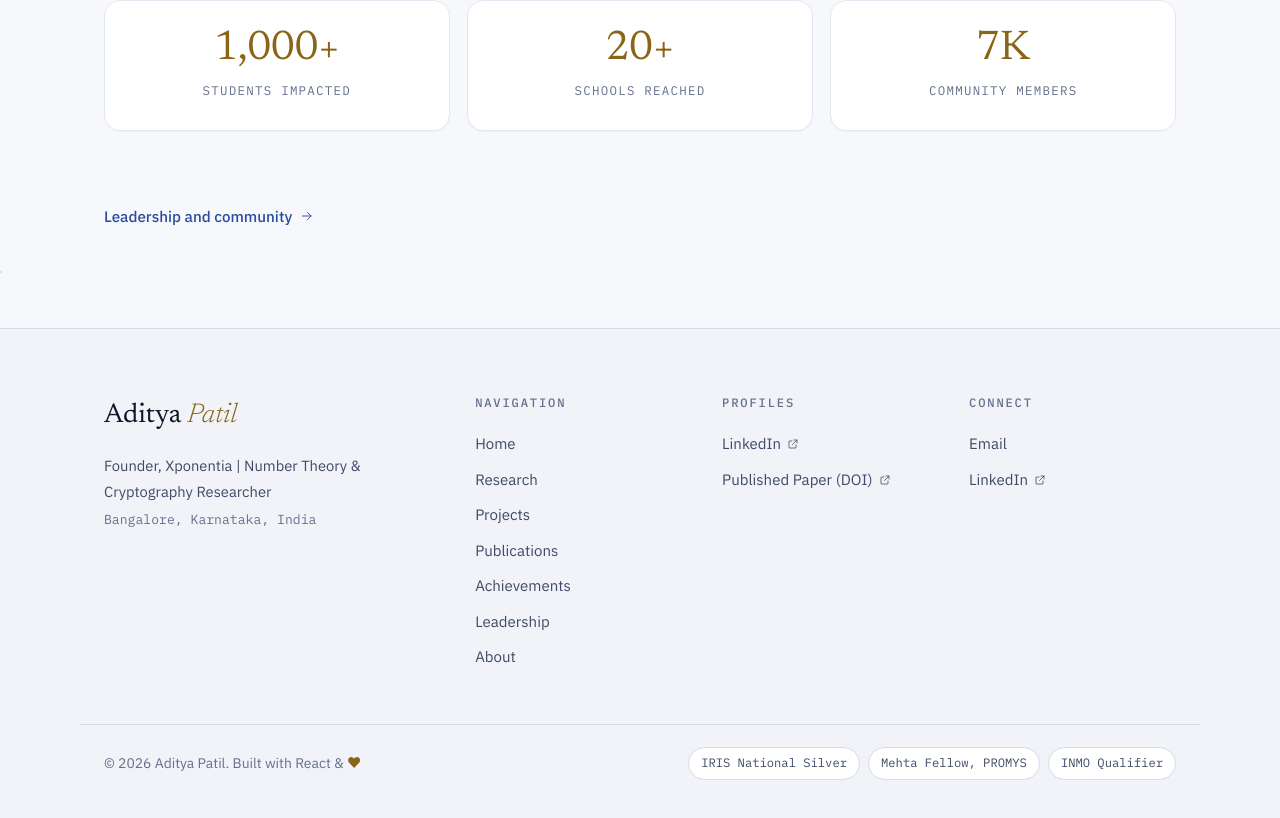
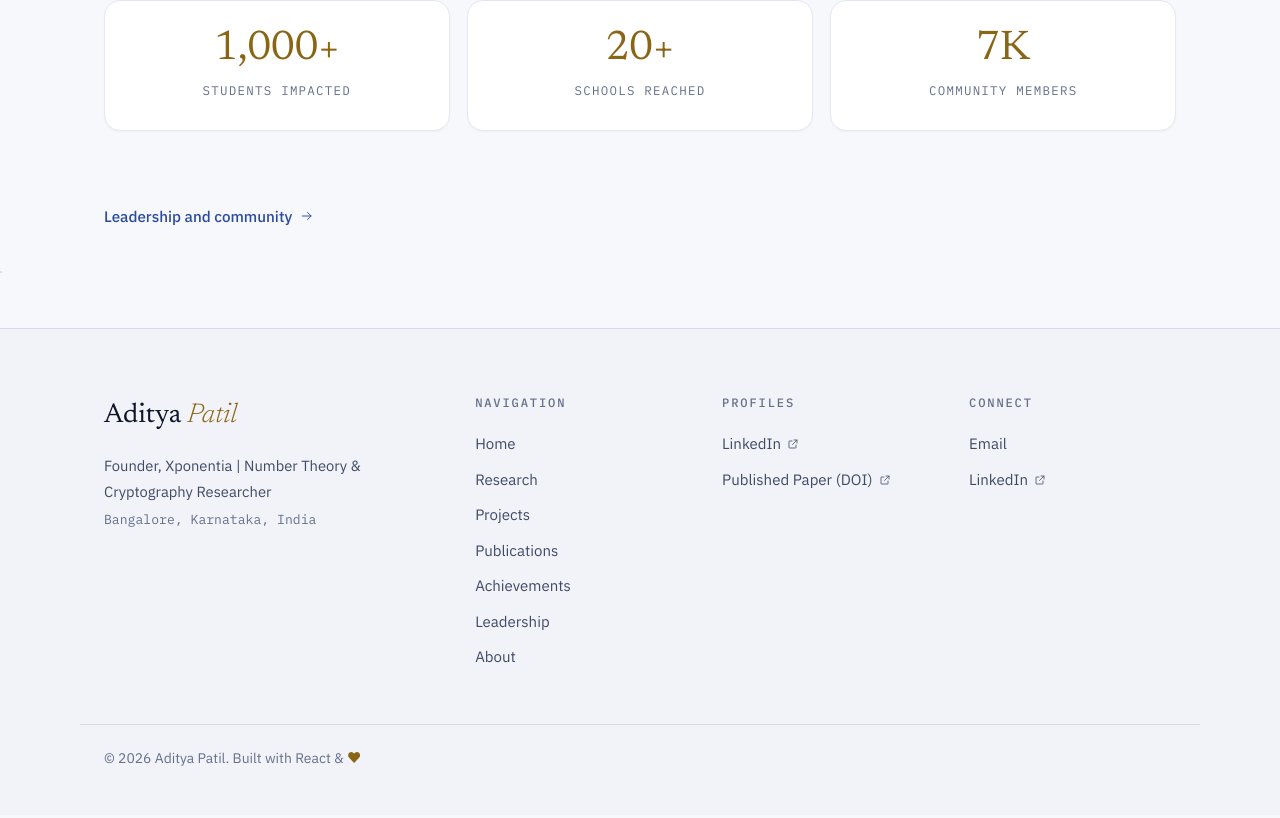
Before and after one commit to prasanaseyon/Adtiya---Portfolio, a React (Vite) app: page / in a window 1280 px wide. Shown: the part 2129-2947 px from the top of the page. Built offline with nearby package versions, Linux system fonts and the light colour scheme.

Commit message:
Update layout.jsx

```diff
--- a/src/layout.jsx
+++ b/src/layout.jsx
@@ -6,8 +6,9 @@
    ================================================================== */
 import React, { useState, useEffect, useRef } from "react";
 import { Link, NavLink, useLocation } from "react-router-dom";
+// layout.jsx, line 10
 import {
-  PROFILE, NAV, FOOTER_NAV, FOOTER_PROFILES, FOOTER_BADGES,
+  PROFILE, NAV, FOOTER_NAV, FOOTER_PROFILES,
 } from "./data";
 import { Chevron, DownloadIcon, ExternalIcon } from "./ui";
 
@@ -150,9 +151,7 @@ export function Footer() {
 
       <div className="footer-bottom">
         <p>© {new Date().getFullYear()} {PROFILE.fullName}. Built with React &amp; <span className="heart">♥</span></p>
-        <div className="footer-badges">
-          {FOOTER_BADGES.map((b) => <span key={b}>{b}</span>)}
-        </div>
+
       </div>
     </footer>
   );
```
